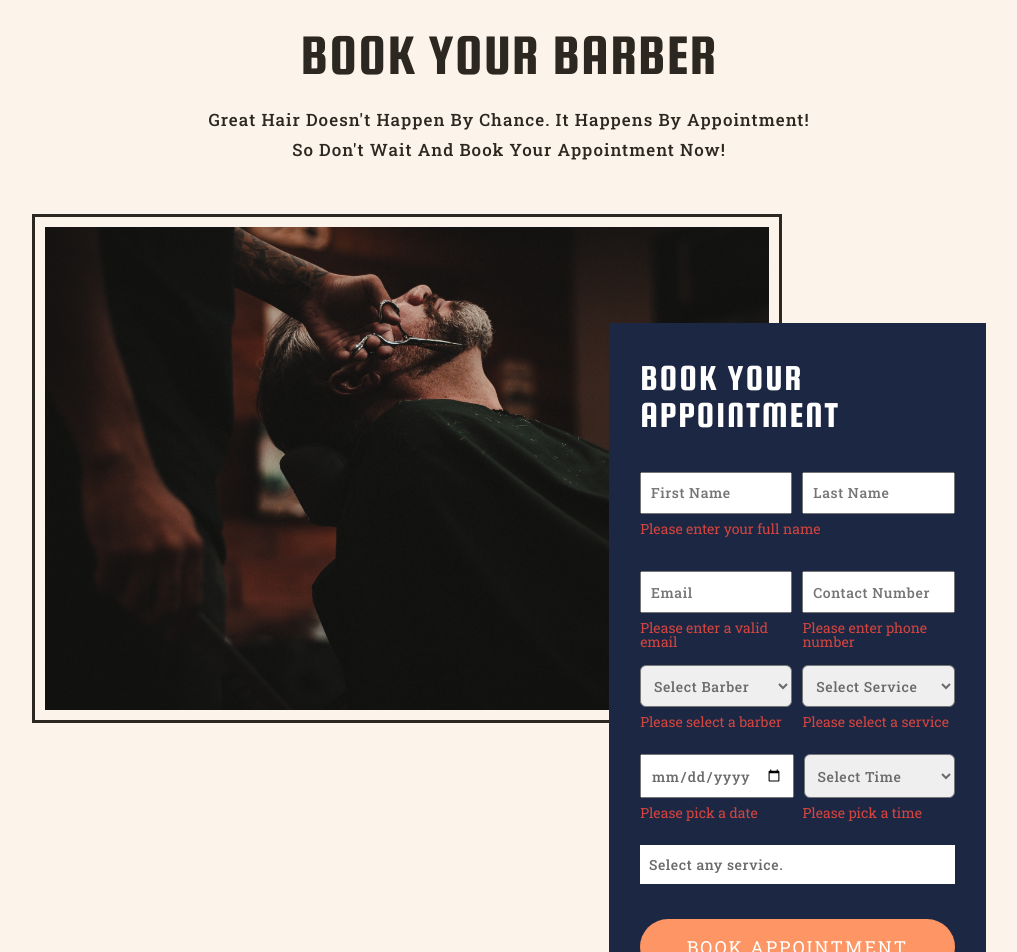
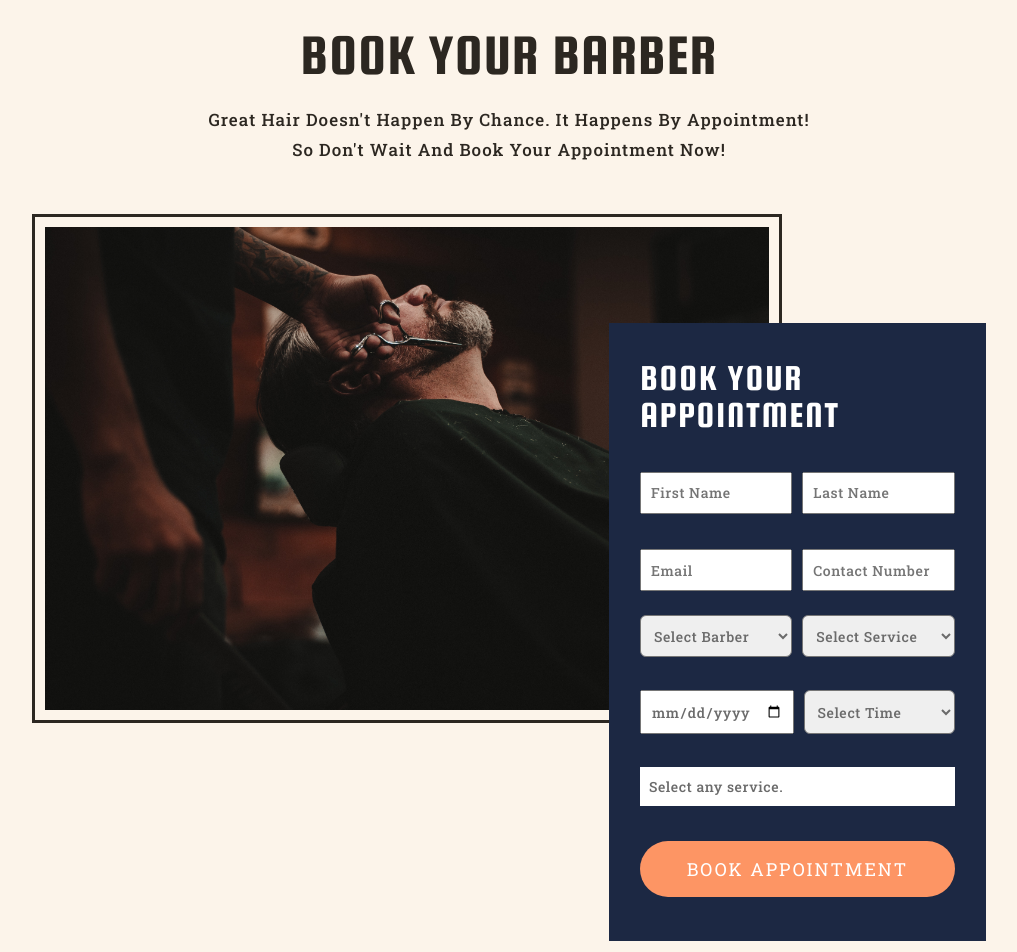
Before and after one commit to salkanovicsafet/ineor-frontend, a React (Create React App) app: page / in a window 1280 px wide. Shown: the top 952 px of the page, without its empty margins (131-1148 px from the left). Built offline with nearby package versions, Linux system fonts and the light colour scheme.

Commit message:
Add functionality to error messages

```diff
--- a/src/assets/styles/home.scss
+++ b/src/assets/styles/home.scss
@@ -69,6 +69,7 @@ h2{
   font-size: 0.875rem;
   font-family: $font-roboto;
   margin-top: 0.5rem;
+  margin-bottom: 1rem;
   color: $error-red;
   width: 100%;
   display: flex;
@@ -90,12 +91,12 @@ form{
   margin-top:1.5625rem;
 }
 
-.field-group:nth-of-type(3){
+.field-group:nth-of-type(2){
   margin-top:2.1875rem;
 }
 
-.field-group:nth-of-type(5){
-  margin-top:1rem;
+.field-group:nth-of-type(4){
+  margin-top:0.5rem;
 }
 
 .field{
--- a/src/pages/Home.tsx
+++ b/src/pages/Home.tsx
@@ -1,17 +1,27 @@
 import React, { useState } from 'react';
 import stockBarberPhoto from '../assets/images/image.jpg';
 import '../assets/styles/home.scss';
-import { inputValuesState } from '../interfaces/AppointmentForm';
+import { ErrorStates, InputValuesState } from '../interfaces/AppointmentForm';
 
 function Home(): JSX.Element {
-  const [inputValues, setInputValues] = useState<inputValuesState>({
+  const [errors, setErrors] = useState<ErrorStates>({
+    name: false,
+    email: false,
+    phoneNumber: false,
+    barber: false,
+    service: false,
+    date: false,
+    time: false,
+  });
+
+  const [inputValues, setInputValues] = useState<InputValuesState>({
     fname: '',
     lname: '',
     email: '',
     phoneNumber: '',
     barber: '',
     service: '',
-    date: new Date(),
+    date: '',
     time: '',
   });
 
@@ -25,6 +35,13 @@ function Home(): JSX.Element {
     setInputValues({
       ...inputValues,
       [e.target.name]: e.target.value,
+    });
+    setErrors({
+      //clears field errors upon detecting a change
+      ...errors,
+      [e.target.name === 'fname' || e.target.name === 'lname' // checks if the field is one of the name fields (since both name fields share one error msg)
+        ? 'name' // if it is, it clears the name fields error
+        : e.target.name]: false, // if it isn't, it finds the field by name and clears its error
     });
     if (e.target.name === 'service' && e.target.value !== '') {
       switch (e.target.value) {
@@ -43,13 +60,49 @@ function Home(): JSX.Element {
   }
 
   function areInputsValid(): boolean {
-    const pattern =
-      /^(\+386|030|040|068|069|031|041|051|065|070|071|064|065|059|081|082|083)([0-9]{6}|[0-9]{8})$/gm; // regex that checkes if phone number is slovenian, possibly inaccurate, numbers were copied from wikipedia
+    let inputsAreValid = true;
+    const errorsTemporary = { ...errors };
+    // validates first and last name
+    if (inputValues.fname.length < 2 || inputValues.lname.length < 2) {
+      errorsTemporary.name = true;
+      inputsAreValid = false;
+    }
+    // regex that checks if email is valid
+    let pattern =
+      /^([\w-]+(?:\.[\w-]+)*)@((?:[\w-]+\.)*\w[\w-]{0,66})\.([a-z]{2,6}(?:\.[a-z]{2})?)$/i;
+    if (pattern.test(inputValues.email) !== true) {
+      errorsTemporary.email = true;
+      inputsAreValid = false;
+    }
+    // regex that checks if phone number is slovenian, possibly inaccurate, numbers were copied from wikipedia
+    pattern =
+      /^(\+386|030|040|068|069|031|041|051|065|070|071|064|065|059|081|082|083)([0-9]{6}|[0-9]{8})$/gm;
     if (pattern.test(inputValues.phoneNumber) !== true) {
-      alert('Phone no gud pls fix');
-      return false;
+      errorsTemporary.phoneNumber = true;
+      inputsAreValid = false;
     }
-    return true;
+    // checks if barber is selected
+    if (!inputValues.barber) {
+      errorsTemporary.barber = true;
+      inputsAreValid = false;
+    }
+    // checks if service is selected
+    if (!inputValues.service) {
+      errorsTemporary.service = true;
+      inputsAreValid = false;
+    }
+    // checks if date is selected
+    if (!inputValues.date) {
+      errorsTemporary.date = true;
+      inputsAreValid = false;
+    }
+    // checks if time is selected
+    if (!inputValues.time) {
+      errorsTemporary.time = true;
+      inputsAreValid = false;
+    }
+    setErrors(errorsTemporary);
+    return inputsAreValid;
   }
 
   function handleSubmit(e: React.FormEvent<HTMLFormElement>): void {
@@ -96,7 +149,9 @@ function Home(): JSX.Element {
                 />
               </div>
             </div>
-            <div className="error-msg">Please enter your full name</div>
+            {errors.name && (
+              <div className="error-msg">Please enter your full name</div>
+            )}
             <div className="field-group">
               <div className="field">
                 <input
@@ -120,8 +175,9 @@ function Home(): JSX.Element {
               </div>
             </div>
             <div className="error-msg">
-              <div>Please enter a valid email</div>
-              <div>Please enter phone number</div>
+              <div>{errors.email && <>Please enter a valid email</>}</div>
+
+              <div>{errors.phoneNumber && <>Please enter phone number</>}</div>
             </div>
             <div className="field-group">
               <div className="field">
@@ -156,8 +212,8 @@ function Home(): JSX.Element {
               </div>
             </div>
             <div className="error-msg">
-              <div>Please select a barber</div>
-              <div>Please select a service</div>
+              <div>{errors.barber && <>Please select a barber</>}</div>
+              <div>{errors.service && <>Please select a service</>}</div>
             </div>
             <div className="field-group">
               <div className="field">
@@ -165,6 +221,8 @@ function Home(): JSX.Element {
                   type="date"
                   name="date"
                   placeholder="Select Date"
+                  value={inputValues.date}
+                  onChange={handleChange}
                   required
                 />
               </div>
@@ -185,8 +243,8 @@ function Home(): JSX.Element {
               </div>
             </div>
             <div className="error-msg">
-              <div>Please pick a date</div>
-              <div>Please pick a time</div>
+              <div>{errors.date && <>Please pick a date</>}</div>
+              <div>{errors.time && <>Please pick a time</>}</div>
             </div>
             <div className="field-group">
               <input type="text" name="price" value={priceField} disabled />
```
Also changed, not shown: src/interfaces/AppointmentForm.ts (+12 -2 lines).
